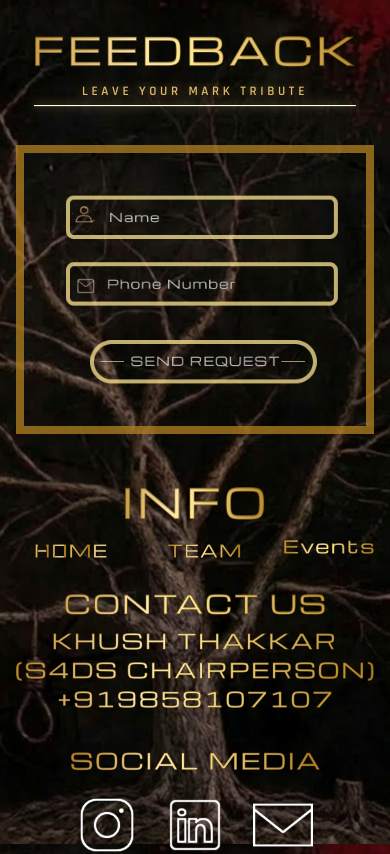
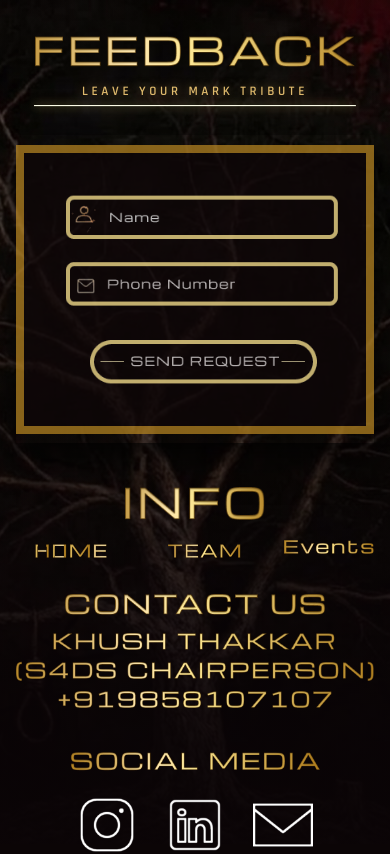
Before and after one commit to SuhaanShah/district13-feedback, a React (Vite) app: page / in a window 390 px wide. Shown: the top 854 px of the page. Built offline with nearby package versions, Linux system fonts and the light colour scheme.

Commit message:
Decrease card background opacity and enhance mobile background with fixed viewport and cinematic gradient

```diff
--- a/src/App.css
+++ b/src/App.css
@@ -100,6 +100,7 @@
   width: 445px;
   height: 360px;
   z-index: 10;
+  box-shadow: 0 0 35px rgba(0, 0, 0, 0.75);
 }
 
 .card-base-img {
@@ -434,13 +435,41 @@
     align-items: center !important;
     justify-content: flex-start !important;
     padding: 36px 16px 80px !important;
-    background-attachment: fixed !important;
+    background-image: none !important;
+    background-color: #0b0506 !important;
+  }
+
+  /* Fixed mobile backdrop with cinematic gradient overlay that never stretches or zooms */
+  .canvas-wrapper::before {
+    content: '' !important;
+    position: fixed !important;
+    top: 0 !important;
+    left: 0 !important;
+    right: 0 !important;
+    bottom: 0 !important;
+    width: 100vw !important;
+    height: 100vh !important;
+    height: 100dvh !important;
+    background-image:
+      linear-gradient(
+        180deg,
+        rgba(10, 4, 6, 0.40) 0%,
+        rgba(10, 4, 6, 0.20) 25%,
+        rgba(10, 4, 6, 0.60) 65%,
+        rgba(10, 4, 6, 0.90) 100%
+      ),
+      radial-gradient(circle at 50% 28%, rgba(0, 0, 0, 0) 30%, rgba(8, 3, 5, 0.70) 100%),
+      var(--mobile-bg-url) !important;
     background-size: cover !important;
-    background-position: center top !important;
+    background-position: center 25% !important;
+    background-repeat: no-repeat !important;
+    pointer-events: none !important;
+    z-index: 0 !important;
   }
 
   .canvas-stage {
     position: relative !important;
+    z-index: 1 !important;
     left: auto !important;
     top: auto !important;
     width: 100% !important;
@@ -502,6 +531,7 @@
     max-width: 380px !important;
     height: 308px !important;
     margin: 4px 0 12px !important;
+    box-shadow: 0 10px 35px rgba(0, 0, 0, 0.85) !important;
   }
 
   .card-base-img,
--- a/src/App.jsx
+++ b/src/App.jsx
@@ -54,7 +54,7 @@ function App() {
   };
 
   return (
-    <div className="canvas-wrapper" style={{ backgroundImage: `url(${bgImg})` }}>
+    <div className="canvas-wrapper" style={{ backgroundImage: `url(${bgImg})`, '--mobile-bg-url': `url(${bgImg})` }}>
       <div className="canvas-stage">
 
         {/* FEEDBACK Header */}
```
Also changed, not shown: src/assets/clean_card_transparent.png.
